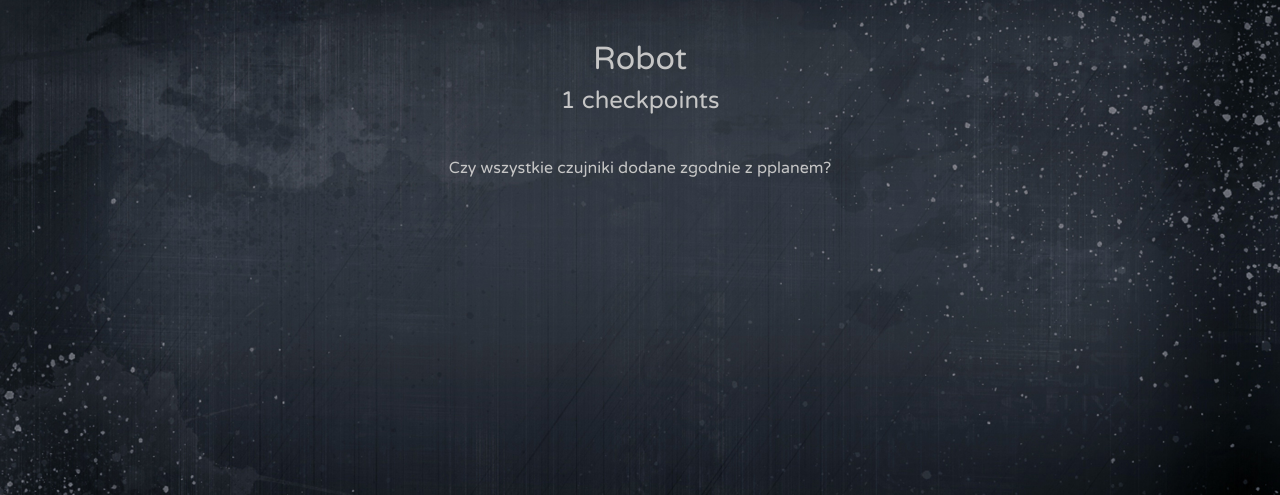
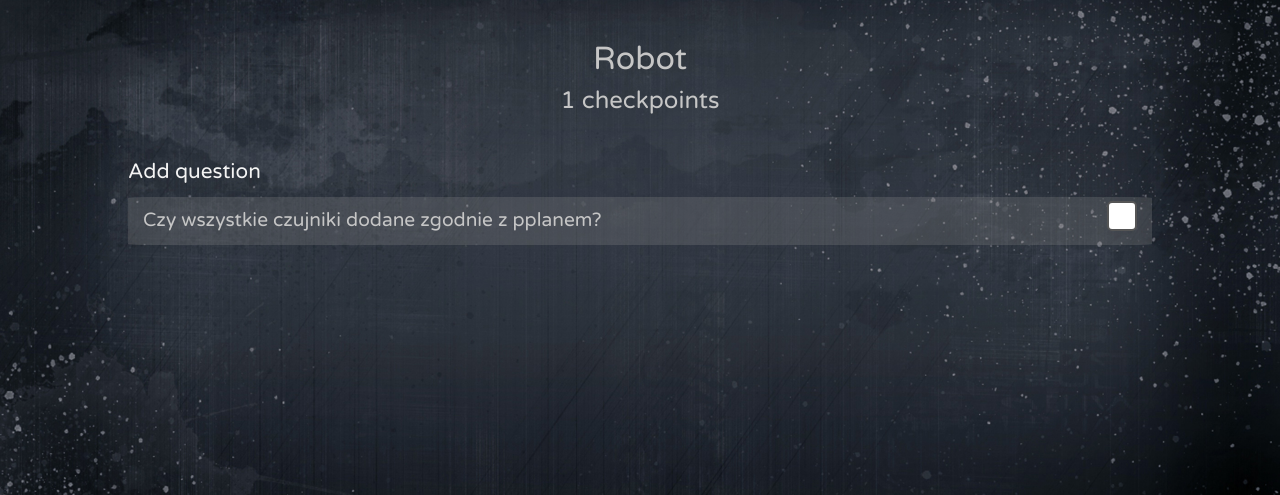
Before and after one commit to CastelGandolfo/EplanChecklists, a Django app: page /devices/1/ in a window 1280 px wide. Shown: the part 92-587 px from the top of the page. Run offline with Django 3.2, Linux system fonts and the light colour scheme; a user stored in the database is signed in; data comes from the database, SQL or seed files in the repository; both versions use the stored data as it was after the commit; some libraries are stand-ins or nearby versions.

Commit message:
dodanie mozliwosci dodawania i usuwania checkpointów

```diff
--- a/EplanChecklistProject/urls.py
+++ b/EplanChecklistProject/urls.py
@@ -46,5 +46,9 @@ urlpatterns = [
     path('devices/', views.genericdevices, name='genericdevices'),
     # Single device
     path('devices/<int:device_pk>/', views.singledevice, name='singledevice'),
+    # Add new checkpoint for device
+    path('devices/<int:device_pk>/add', views.createcheckpoint, name='createcheckpoint'),
+    # Delete device
+    path('devices/<int:device_pk>/<int:checkpoint_pk>/delete', views.deletecheckpoint, name='deletecheckpoint'),
 
 ]
--- a/checklists/admin.py
+++ b/checklists/admin.py
@@ -4,7 +4,7 @@ from .models import Project, Eplan, Device, ChecklistPoint, EplanDevice, Selecte
 
 
 class AuthorAdmin(admin.ModelAdmin):
-    exclude  = ('progress', 'checkpoint_count', 'eplan_count', 'device_count', 'user_edited')
+    exclude  = ('progress', 'checkpoint_count', 'eplan_count', 'device_count', 'user_edited', 'user_verified')
 
 
 admin.site.register(Project, AuthorAdmin)
--- /dev/null
+++ b/checklists/static/checklists/device.css
@@ -0,0 +1,48 @@
+/* Checkpointy z device device-checkpoints */
+/* box zawierający wszystkie checkpointy */
+#device-checkpoints {
+  /* position: absolute; */
+  width: 100vw;
+  height: auto;
+  display: flex;
+  /* flex-direction: column; */
+  flex-wrap: wrap;
+  align-content: center;
+  justify-content: center;
+  text-align: center;
+}
+
+#add_checkpoint {
+  margin-left: 10vw;
+  text-decoration: none;
+  font-size: 1.3rem;
+  /* background-color: rgba(143, 144, 145, 0.25); */
+  color: #f4f4f4;
+
+}
+
+/* pojedynczy checkpoint */
+#device-checkpoints #device-checkpoint {
+  width: 80vw;
+  height: 6vh;
+  margin: 10px 0;
+  border-radius: 2%;
+  font-size: 1.2rem;
+  background-color: rgba(143, 144, 145, 0.25);
+
+  /* opacity: 0.25; */
+  /* color: rgb(0, 0, 0); */
+  display: flex;
+  text-align: center;
+  justify-content: space-between;
+  align-items: center;
+}
+
+
+#checkpoint-txt {
+ margin-left: 15px;
+}
+
+#delete-checkpoint {
+ margin-right: 15px;
+}
--- a/checklists/static/checklists/eplandevice.css
+++ b/checklists/static/checklists/eplandevice.css
@@ -84,7 +84,3 @@
   text-decoration: none;
   /* padding: 20px; */
 }
-h4 {
-    margin-bottom: 0;
-
-}
--- a/checklists/templates/checklists/base.html
+++ b/checklists/templates/checklists/base.html
@@ -16,6 +16,7 @@
     <link rel="stylesheet" type="text/css" href="{% static 'checklists/projectsbox.css' %}">
     <link rel="stylesheet" type="text/css" href="{% static 'checklists/eplandevice.css' %}">
     <link rel="stylesheet" type="text/css" href="{% static 'checklists/eplan.css' %}">
+    <link rel="stylesheet" type="text/css" href="{% static 'checklists/device.css' %}">
     {% comment %} GOOGLE FONT {% endcomment %}
     <link href="https://fonts.googleapis.com/css2?family=Varela+Round&display=swap" rel="stylesheet">
     <title>EPLAN | Checklists</title>
--- a/checklists/templates/checklists/devices.html
+++ b/checklists/templates/checklists/devices.html
@@ -8,6 +8,7 @@
   {% for device in devices %}
 
   <div id="eplan-device">
+
     <a href="/devices/{{ device.id }}/"><h4>{{ device.title }}</h4></a>
   </div>
 
--- a/checklists/templates/checklists/singledevice.html
+++ b/checklists/templates/checklists/singledevice.html
@@ -6,13 +6,24 @@
 <div id="projects-title-second">
   <h4>{{ checkpoints.count }} checkpoints</h4>
 </div>
+<a id="add_checkpoint" href="/devices/{{ device.id }}/add">Add question</a>
 
 <div id="device-checkpoints">
   {% for checkpoint in checkpoints %}
 
-    <div id="eplan-device">
-      <div>{{ checkpoint.title }}</div>
+    <div id="device-checkpoint">
+      <div id="checkpoint-txt">{{ checkpoint.title }}</div>
+      <div id="delete-checkpoint">
+
+      <form method="POST" name="MyForm" action="{% url 'deletecheckpoint' device.id checkpoint.id %}">
+          {% csrf_token %}
+          <input  onChange="this.form.submit()" type="checkbox" name="finish"
+                  value="projected">
+      </form>
       </div>
+      {% comment %} <a href="/devices/{{ device.id }}/{{ checkpoint.id }}/delete">x</a></div> {% endcomment %}
+    </div>
+
 
   </form>
   {% endfor %}
--- a/checklists/views.py
+++ b/checklists/views.py
@@ -6,6 +6,7 @@ from django.contrib.auth import login, logout, authenticate
 from django.contrib.auth.forms import UserCreationForm, AuthenticationForm
 from django.contrib.auth.models import User
 from django.contrib.auth.decorators import login_required
+from .forms import CheckpointForm
 
 def home(request):
     return render(request, 'checklists/home.html')
@@ -194,6 +195,9 @@ def checkpoint(request, project_pk, eplan_pk, eplandevice_pk, checkpoint_pk):
         project = request.POST.get('finish', False)
         verify = request.POST.get('verify', False)
 
+
+        print(project)
+        print(verify)
         # print(request.POST.get('finish', False))
         # print(request.POST.get('verify', False))
 
@@ -257,7 +261,44 @@ def singledevice(request, device_pk):
 
     return render(request, 'checklists/singledevice.html', {"checkpoints": checkpoints, "device": device})
 
+# /devices/1 - tworzenie nowego checkpointa do device generycznego
+@login_required
+def createcheckpoint(request, device_pk):
 
+    device = get_object_or_404(Device, pk=device_pk)
+    # device = Device.objects.filter(device = eplan_device)
+
+    # znalezienie checkpointów
+    checkpoints = ChecklistPoint.objects.filter(device=device)
+
+    if request.method == 'GET':
+        return render(request, 'checklists/createcheckpoint.html', {'form':CheckpointForm()})
+    else:
+        try:
+            form = CheckpointForm(request.POST)
+            newtodo = form.save(commit=False)
+            newtodo.device = device
+            newtodo.save()
+            return render(request, 'checklists/singledevice.html', {"checkpoints": checkpoints, "device": device})
+        except ValueError:
+            return render(request, 'checklists/createcheckpoint.html', {'form':CheckpointForm(), 'error':'Bad data passed in. Try again.'})
+
+# /devices/1/1/delete - usuniecie checkpointa do urzadzenia generycznego
+@login_required
+def deletecheckpoint(request, device_pk, checkpoint_pk):
+
+    device = get_object_or_404(Device, pk=device_pk)
+    # device = Device.objects.filter(device = eplan_device)
+    checkpoints = ChecklistPoint.objects.filter(device=device)
+
+    # znalezienie checkpointów
+    checkpoint = ChecklistPoint.objects.filter(pk=checkpoint_pk).first()
+
+    if request.method == 'POST':
+        checkpoint.delete()
+        return render(request, 'checklists/singledevice.html', {"checkpoints": checkpoints, "device": device})
+    else:
+        return render(request, 'checklists/singledevice.html', {"checkpoints": checkpoints, "device": device})
 
 def logoutuser(request):
     # czesto przegladarki w momencie zaladowania strony tam gdzie się da robią get requesty, zeby bylo szybciej jak juz sobie klikniesz
```
Also changed, not shown: checklists/forms.py (added, +7 -0 lines), checklists/templates/checklists/createcheckpoint.html (added, +18 -0 lines), db.sqlite3.
